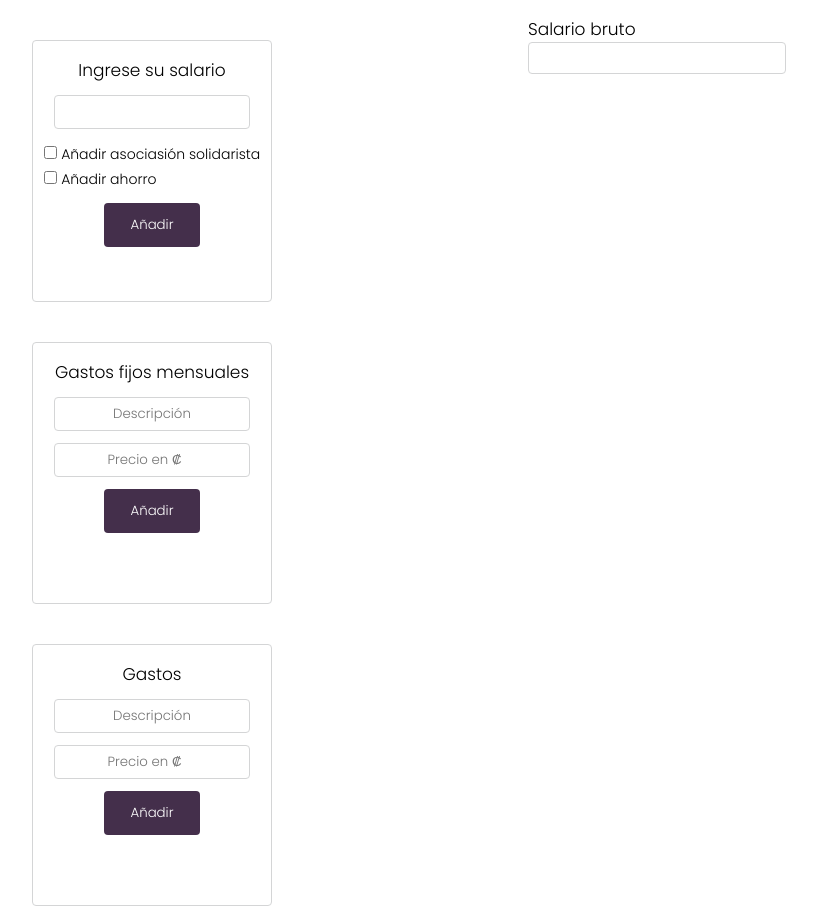
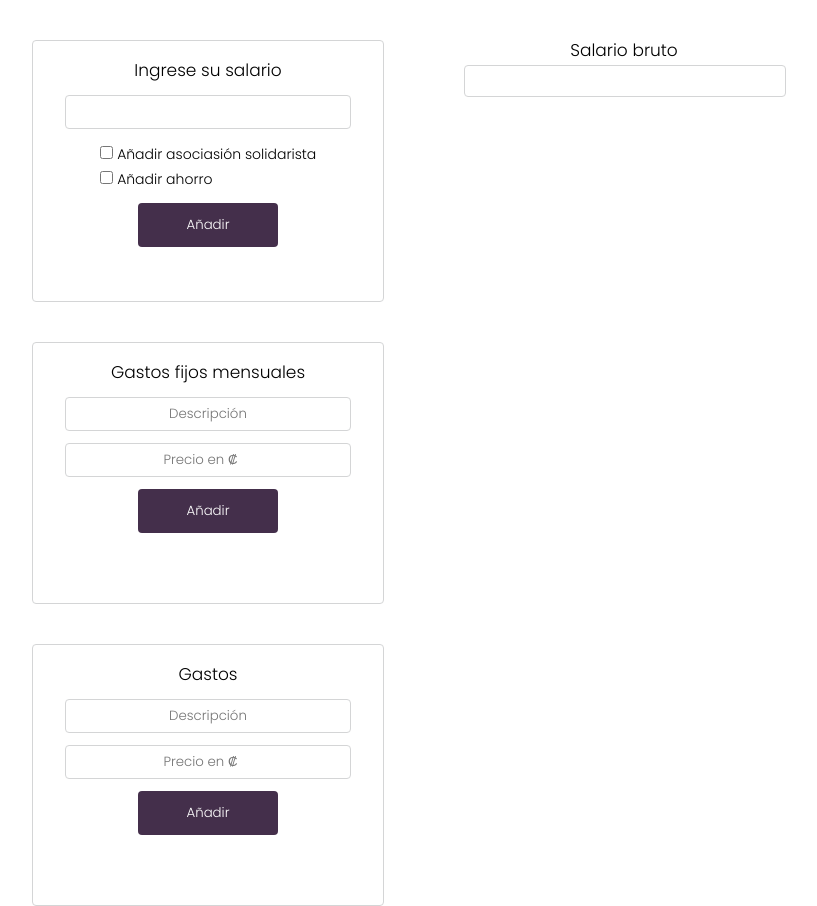
Before and after one commit to samuelmdu/menudo, a website: page index.html in a window 1280 px wide. Shown: the whole page, without its empty margins (48-865 px from the left). Drawn offline with Linux system fonts and the light colour scheme.

Commit message:
Bug correction
Correction of the html tag name->class.

```diff
--- a/index.html
+++ b/index.html
@@ -52,7 +52,7 @@
             </div>
         </section>
         <!--Print Cards-->
-        <section name="print-cards">
+        <section class="print-cards">
             <h2 class="title">Salario bruto</h2>
             <div class="print-container"></div>
         </section>
--- a/style.css
+++ b/style.css
@@ -14,7 +14,7 @@
 
 .main-container {
     display: flex;
-    gap: 20vw;
+    gap: 15vw;
 }
 
 /* Add cards */
@@ -31,6 +31,7 @@
     align-items: center;
     height: 260px;
     max-width: 400px;
+    min-width: 350px;
     margin-top: 5vh;
     margin-left: 10vh;
     border: 1px solid var(--grey);
@@ -80,17 +81,20 @@
 /* Print cards */
 
 .print-cards {
-    display: flex;
-    justify-content: center;
-    align-items: center;
+    margin-top: 2.6vh;
     width: 25vw;
-    background-color: black;
+    text-align: center;
 
 }
 
 .print-container {
+    display: flex;
+    justify-content: center;
+    align-items: center;
     border: 1px solid var(--grey);
     border-radius: 4px;
     height: 30px;
-    width: 20vw;
+    width: 100%;
+    margin-top: 0.3vh;
+
 }
```
